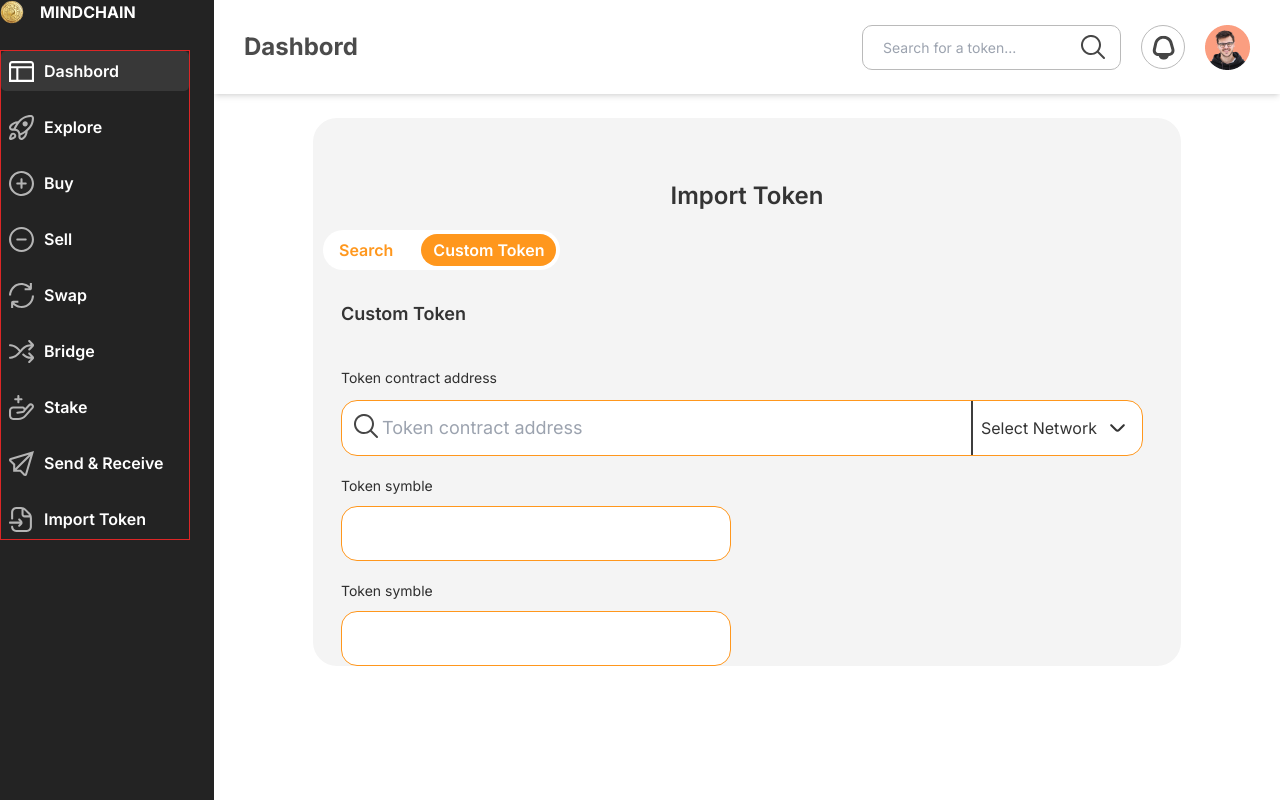
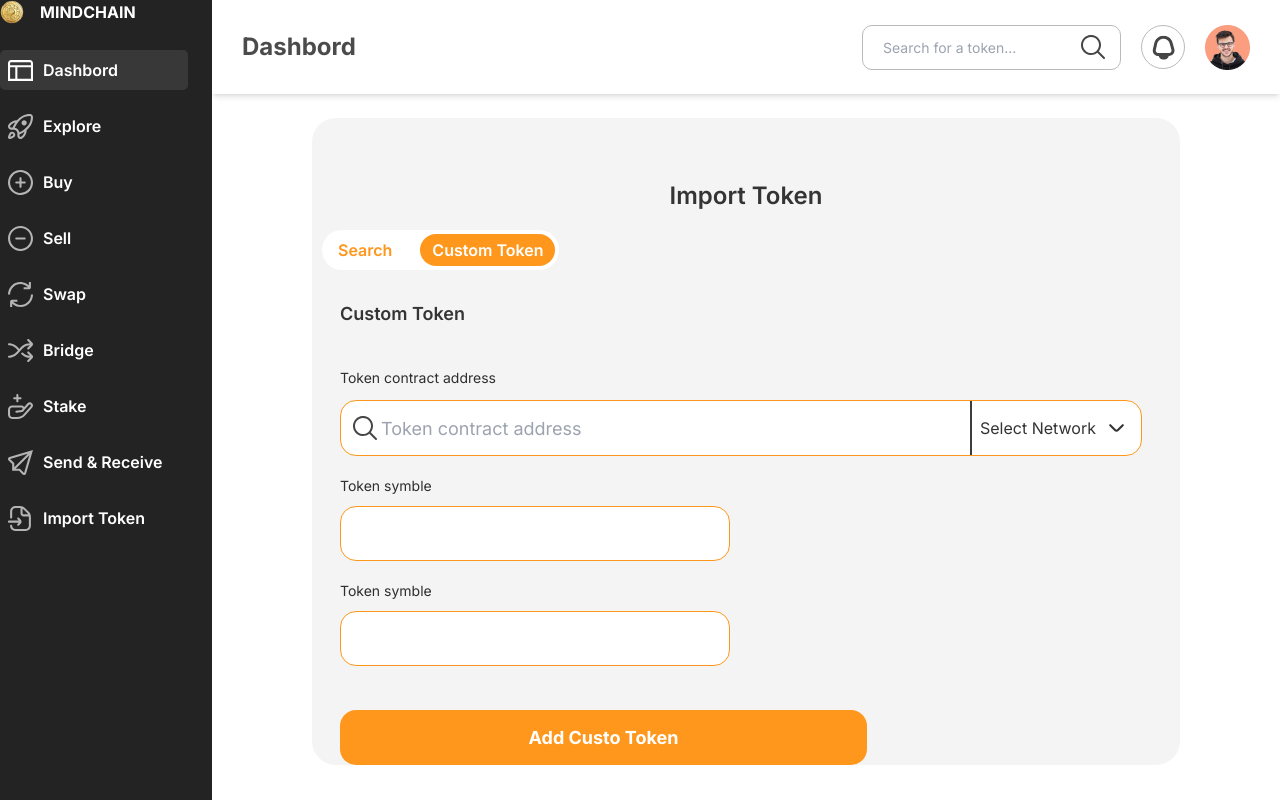
Before and after one commit to alenpragma/mindwallet, a Next.js app: page /importToken in a window 1280 px wide. Both pictures are taken after a click on the element "Custom Token". Built offline with nearby package versions, Linux system fonts and the light colour scheme.

Commit message:
complete custom token tab on important token page

```diff
--- a/src/app/(dashboardLayout)/importToken/page.js
+++ b/src/app/(dashboardLayout)/importToken/page.js
@@ -33,12 +33,12 @@ const ImportToken = () => {
           </p>
         </div>
         {show == 1 && (
-          <div className='mx-7'>
+          <div className='mx-2 lg:mx-7'>
             <SearchTabContent />
           </div>
         )}
         {show == 2 && (
-          <div className='mx-7'>
+          <div className='mx-2 lg:mx-7'>
             <CustomTokenTab />
           </div>
         )}
--- a/src/components/ui/ImportToken/customTokenTab.js
+++ b/src/components/ui/ImportToken/customTokenTab.js
@@ -12,11 +12,11 @@ const CustomTokenTab = () => {
         <p className='text-sm font-normal text-[#2E2E2E]'>
           Token contract address
         </p>
-        <div className='lg:w-[802px] bg-[#fff]  mt-3 h-14 px-3  rounded-2xl flex place-items-center justify-between gap-4 border-[1px] border-[#FF971D]'>
-          <div className='flex gap-1'>
-            <Search />
+        <div className='lg:w-[802px] bg-[#fff]  mt-3 h-[40px] lg:h-14 px-3  rounded-2xl flex place-items-center justify-between gap-4 border-[1px] border-[#FF971D]'>
+          <div className='flex place-items-center gap-x-1'>
+            <Search className='text-xs' />
             <input
-              className='text-[#434343]   bg-[#fff] text-lg '
+              className='text-[#434343] border-0 h-full outline-none bg-[#fff] text-lg '
               placeholder='Token contract address'
             />
           </div>
@@ -35,16 +35,21 @@ const CustomTokenTab = () => {
           <p className='text-sm pb-2.5 text-[#2E2E2E]'>Token symble</p>
           <input
             type='text'
-            className=' h-[35px] lg:h-[55px] w-full lg:w-[390px] border-[1px] border-[#FF971D] rounded-xl lg:rounded-2xl'
+            className='h-[40px] lg:h-[55px] w-full lg:w-[390px] border-[1px] border-[#FF971D] rounded-xl lg:rounded-2xl px-2  outline-none'
           />
         </div>
         <div>
           <p className='text-sm pb-2.5 text-[#2E2E2E]'>Token symble</p>
           <input
             type='text'
-            className=' h-[35px] lg:h-[55px] w-full lg:w-[390px] border-[1px] border-[#FF971D] rounded-xl lg:rounded-2xl'
+            className='h-[40px] lg:h-[55px] w-full lg:w-[390px] border-[1px] border-[#FF971D] rounded-xl lg:rounded-2xl  px-2  outline-none'
           />
         </div>
+      </div>
+      <div className='mt-6 lg:mt-11'>
+        <button className='max-w-[527px] bg-[#FF971D] w-full lg:w-[527px] h-8 lg:h-[55px] rounded-2xl font-bold text-md lg:text-lg text-white'>
+          Add Custo Token
+        </button>
       </div>
     </div>
   );
--- a/src/components/ui/ImportToken/searchTabContent.js
+++ b/src/components/ui/ImportToken/searchTabContent.js
@@ -6,8 +6,8 @@ import React, { useState } from "react";
 const SearchTabContent = () => {
   return (
     <>
-      <div className='lg:w-[802px] bg-[#fff] mt-[35px] h-14 px-3  rounded-2xl flex place-items-center justify-between gap-4 border-[1px] border-[#FF971D]'>
-        <div className='flex gap-1'>
+      <div className='lg:w-[802px] bg-[#fff] mt-[35px] h-[40px] lg:h-14 px-3  rounded-2xl flex place-items-center justify-between gap-4 border-[1px] border-[#FF971D]'>
+        <div className='flex place-items-center gap-1'>
           <Search />
           <input
             className='text-[#434343] placeholder:w-[40%] bg-[#fff] text-lg '
--- a/src/components/ui/sidebar/sidebarItems.js
+++ b/src/components/ui/sidebar/sidebarItems.js
@@ -12,7 +12,7 @@ import Link from "next/link";
 const SidebarItems = () => {
   return (
     <>
-      <div className='flex flex-col gap-4 border border-red-600'>
+      <div className='flex flex-col gap-4'>
         {/* Deshbord */}
         <Link href={"/dashbord"}>
           <div className='bg-[#383838] cursor-pointer rounded-[5px] p-2 w-[188px] h-[40px] flex place-items-center gap-2.5'>
```
